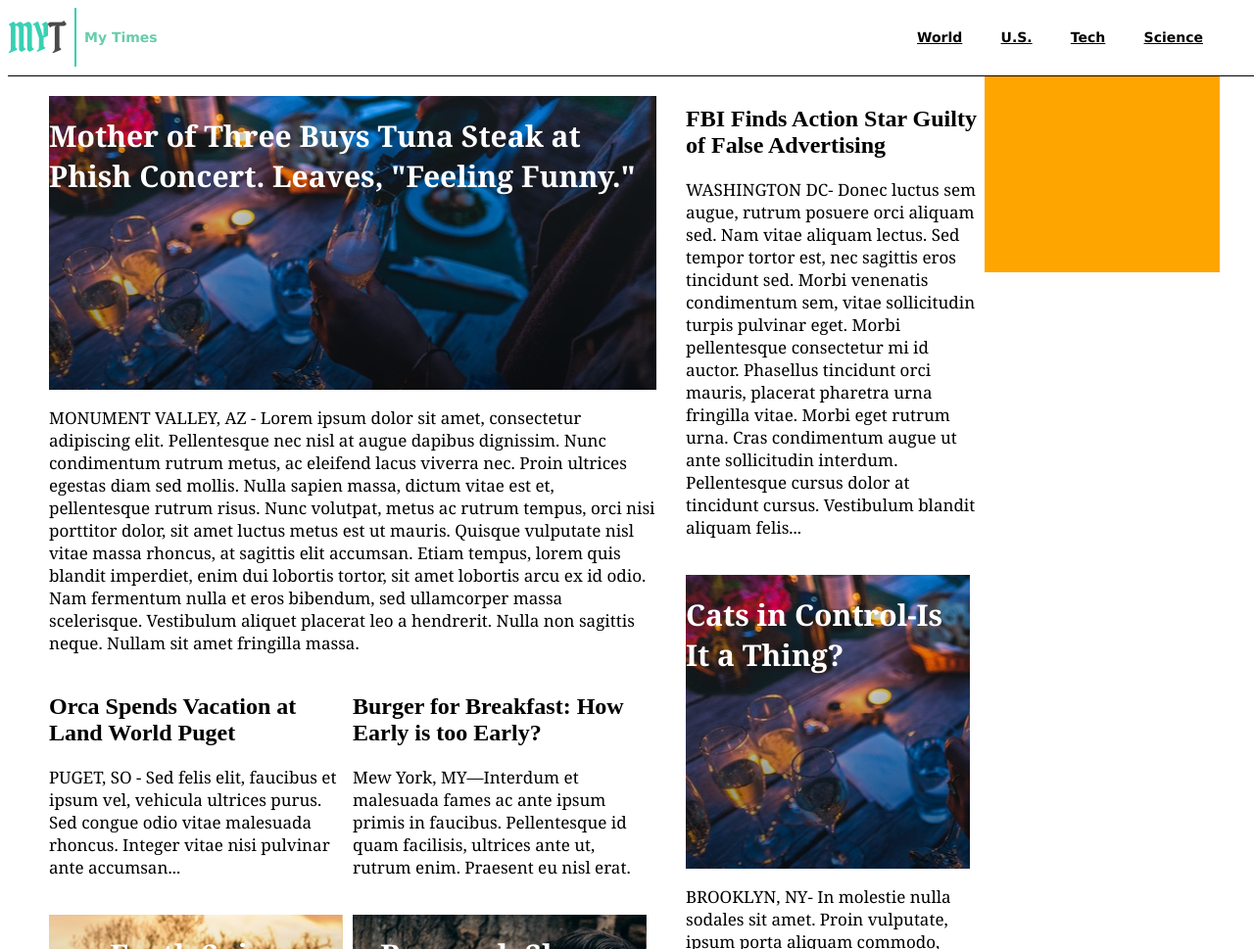
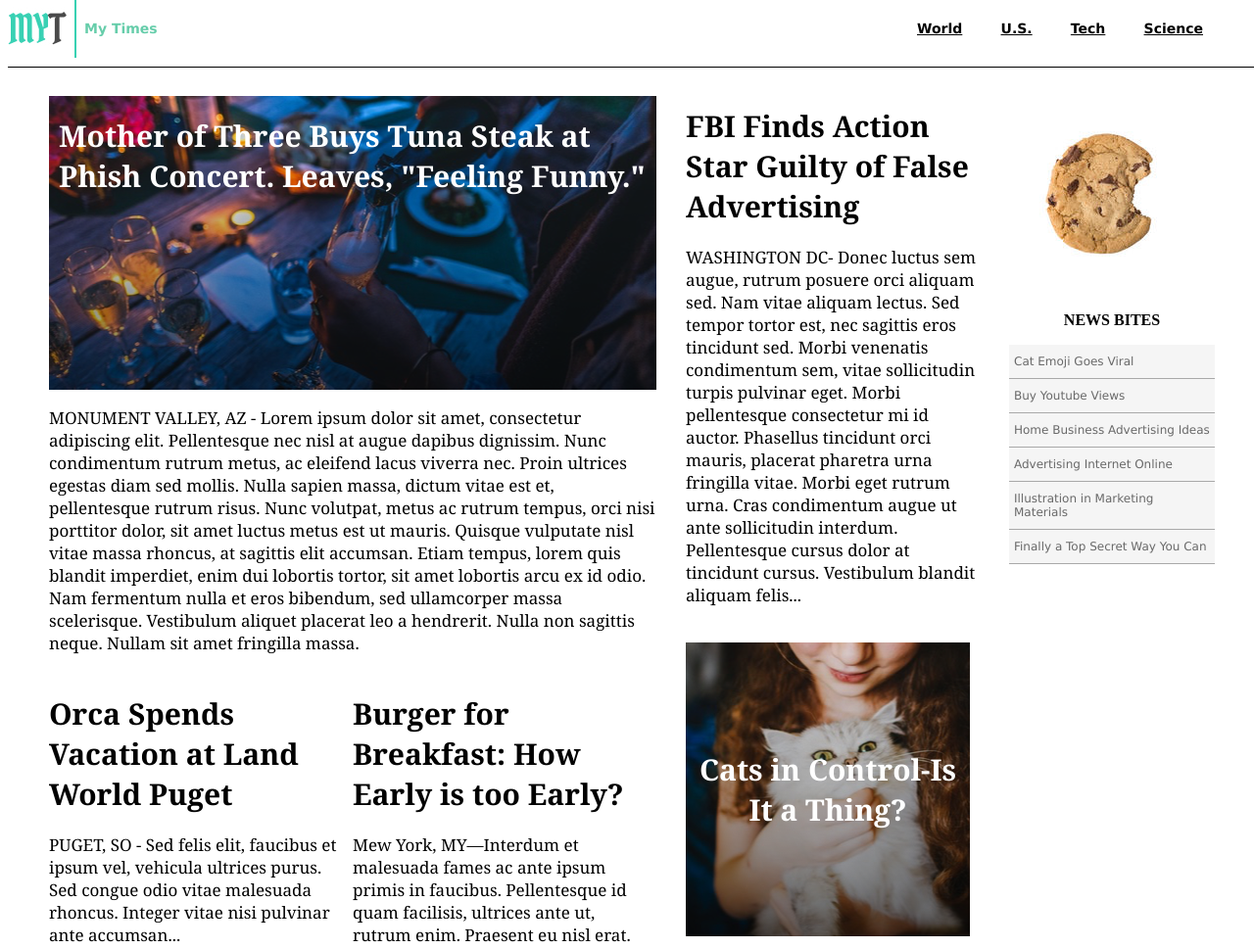
Before and after one commit to nickpatsiopoulos/mytimes, a plain HTML site: page index.html in a window 1280 px wide. Shown: the top 969 px of the page at 98% size. Drawn offline with Linux system fonts and the light colour scheme.

Commit message:
Final column text and CSS tweaks

```diff
--- a/Resources/CSS/stylesheet.css
+++ b/Resources/CSS/stylesheet.css
@@ -1,3 +1,5 @@
+/* header CSS*/
+
 header {
   background-color: white;
   display: inline-flex;
@@ -8,6 +10,8 @@ header {
   border-bottom: 1px solid black;
   height: 70px;
   z-index: 3;
+  margin-top: 0;
+  margin-top: -9px;
 }
 
 #logo {
@@ -46,6 +50,7 @@ header {
   color: black;
 }
 
+/*main section CSS*/
 .main {
   position: relative;
   top: 70px;
@@ -64,10 +69,6 @@ header {
   padding: 10px;
 }
 
-.article {
-  padding: 10px 5px;
-}
-
 #phish {
   background-image: url("../images/phish.png");
   height: 300px;
@@ -76,12 +77,25 @@ header {
   align-items: flex-start;
 }
 
-
 h1.phototitle {
   font-family: Georgia;
   font-weight: bold;
   font-size: 30px;
   color: white;
+  padding: 0 10px;
+}
+
+.article {
+  padding: 10px 5px;
+}
+
+#fall {
+  position: relative;
+  background-image: url("../images/fall_foliage.png");
+  height: 300px;
+  width: 300px;
+  display: flex;
+  align-items: flex-start;
 }
 
 h1.phototitle2 {
@@ -92,13 +106,12 @@ h1.phototitle2 {
   text-align: center;
 }
 
-#fall {
-  position: relative;
-  background-image: url("../images/fall_foliage.png");
-  height: 300px;
-  width: 300px;
-  display: flex;
-  align-items: flex-start;
+h1.articletitle {
+  font-family: Georgia;
+  font-weight: bold;
+  font-size: 30px;
+  color: black;
+  text-align: left;
 }
 
 #camera {
@@ -125,7 +138,6 @@ h1.phototitle2 {
   width: 300px;
   font-family: Georgia;
   font-size: 17px;
-  color: black;
 }
 
 .column.medium {
@@ -133,12 +145,53 @@ h1.phototitle2 {
   padding: 0 10px;
 }
 
+#cat {
+  background-image: url("../images/cat.png");
+  height: 300px;
+  display: flex;
+  text-align: center;
+  align-items: center;
+}
+
 .column.small {
-  background-color: orange;
   width: 240px;
 }
 
+#cookie {
+  background-image: url("../images/cookie.png");
+  height: 240px;
+}
 
+#smalltitle {
+  margin: auto;
+  text-align: center;
+  font-size: 16px;
+  font-weight: bold;
+  padding-left: 20px;
+  text-transform: uppercase;
+}
+
+#newsbites {
+  display: flex;
+  list-style-type:none;
+  flex-direction: column;
+  padding: 0 5px;
+}
+
+.newsbites {
+  background-color: WhiteSmoke;
+  font-family: Verdana;
+  font-size: 12px;
+  font-weight: 3;
+  color: DimGray;
+  text-align: left;
+  border-bottom: 1px solid DarkGray;
+  padding: 10px 5px;
+  text-transform: none;
+}
+
+
+/* footer CSS */
 
 div.footer {
   position: relative;
--- a/index.html
+++ b/index.html
@@ -39,12 +39,13 @@
         </div>
 
         <div class="article">
-          <h2 class="articletitle">Orca Spends Vacation at Land World Puget</h2>
-          <p class="article2text">PUGET, SO - Sed felis elit, faucibus et ipsum vel, vehicula ultrices purus. Sed congue odio vitae malesuada rhoncus. Integer vitae nisi pulvinar ante accumsan...</p>
+          <h1 class="articletitle">Orca Spends Vacation at Land World Puget</h2>
+          <p class="article2text">PUGET, SO - Sed felis elit, faucibus et ipsum vel, vehicula ultrices purus.
+            Sed congue odio vitae malesuada rhoncus. Integer vitae nisi pulvinar ante accumsan...</p>
         </div>
 
         <div class="article">
-          <h2 class="articletitle">Burger for Breakfast: How Early is too Early?</h2>
+          <h1 class="articletitle">Burger for Breakfast: How Early is too Early?</h2>
           <p class="article2text">Mew York, MY—Interdum et malesuada fames ac ante ipsum primis in faucibus. Pellentesque id quam facilisis, ultrices ante ut, rutrum enim. Praesent eu nisl erat.</p>
         </div>
 
@@ -64,36 +65,36 @@
       <div class="column medium">
 
         <div class="article">
-          <h2 class="articletitle">FBI Finds Action Star Guilty of False Advertising</h2>
+          <h1 class="articletitle">FBI Finds Action Star Guilty of False Advertising</h2>
           <p class="article2text">WASHINGTON DC- Donec luctus sem augue, rutrum posuere orci aliquam sed. Nam vitae aliquam lectus. Sed tempor tortor est, nec sagittis eros tincidunt sed. Morbi venenatis
             condimentum sem, vitae sollicitudin turpis pulvinar eget. Morbi pellentesque consectetur mi id auctor. Phasellus tincidunt orci mauris, placerat pharetra urna fringilla vitae. Morbi eget rutrum urna. Cras condimentum augue ut ante sollicitudin interdum. Pellentesque cursus dolor at tincidunt cursus. Vestibulum blandit aliquam felis...</p>
         </div>
 
         <div class="article">
-          <div class="photo" id="phish">
+          <div class="photo" id="cat">
             <h1 class="phototitle">Cats in Control-Is It a Thing?</h1>
           </div>
           <p class="articletext">BROOKLYN, NY- In molestie nulla sodales sit amet. Proin vulputate, ipsum porta aliquam commodo, nunc nibh tincidunt lorem, vel consectetur neque mi vel neque.
             Mauris ultricies, nulla scelerisque sollicitudin lobortis, dui est sodales sapien, a vestibulum velit diam eget felis. Vivamus dignissim lacinia dolor, quis commodo tellus pellentesque in.</p>
         </div>
-
       </div>
 
-
-
-
-
-
-
-
-
-
-
-
-
-
-
-      <div class="column small"></div>
+      <div class="column small">
+        <div id="cookie">
+        </div>
+        <div>
+          <h3 id="smalltitle">News Bites</h3?
+        </div>
+        <div>
+          <ul id="newsbites">
+            <li class="newsbites">Cat Emoji Goes Viral</li>
+            <li class="newsbites">Buy Youtube Views</li>
+            <li class="newsbites">Home Business Advertising Ideas</li>
+            <li class="newsbites">Advertising Internet Online</li>
+            <li class="newsbites">Illustration in Marketing Materials</li>
+            <li class="newsbites">Finally a Top Secret Way You Can</li>
+          </ul>
+      </div>
     </div>
 
     <div class="footer">
```
Also changed, not shown: Resources/images/cat.png (added), Resources/images/cookie.png (added).
